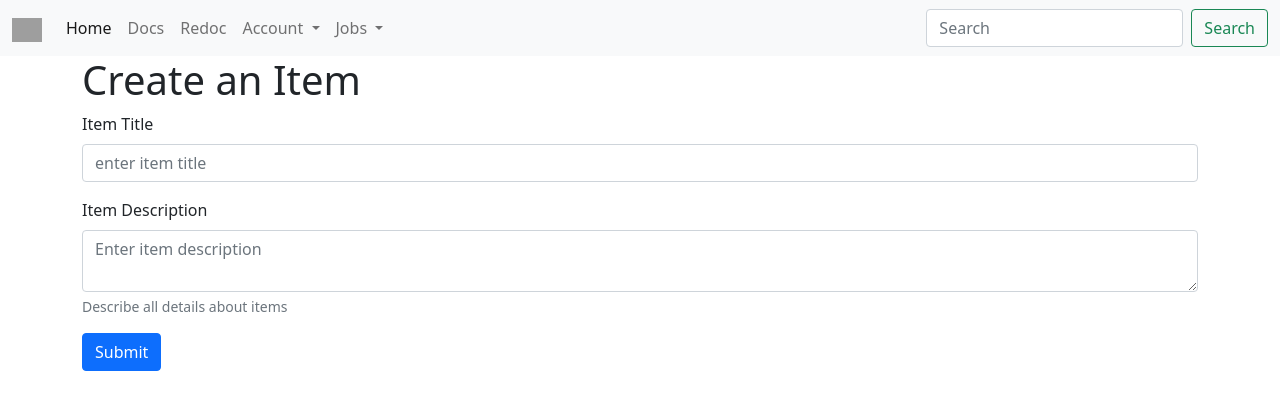
After one commit to Sumanshu-Nankana/FastAPI, a FastAPI app: template learn/templates/create_item.html in a window 1280 px wide. The commit adds this page. Shown: the top 410 px of the page. Run offline with FastAPI, Linux system fonts and the light colour scheme; the template is opened without the code that fills it, so the values that code supplies are empty; parts of the project's set-up code (start-up, migrations or seed data) failed here and were passed over; grey boxes are pictures that could not be loaded.

Commit message:
Create Item and Job Template

```diff
--- a/backend/templates/components/navbar.html
+++ b/backend/templates/components/navbar.html
@@ -24,12 +24,16 @@
           <ul class="dropdown-menu" aria-labelledby="navbarDropdown">
             <li><a class="dropdown-item" href="/register/">Register</a></li>
             <li><a class="dropdown-item" href="/login">Login</a></li>
-            <li><hr class="dropdown-divider"></li>
-            <li><a class="dropdown-item" href="#">Something else here</a></li>
           </ul>
         </li>
-        <li class="nav-item">
-          <a class="nav-link disabled" href="#" tabindex="-1" aria-disabled="true">Disabled</a>
+        <li class="nav-item dropdown">
+          <a class="nav-link dropdown-toggle" href="#" id="navbarDropdown1 rolw="button" data-bs-toggle="dropdown"  aria-expanded="false"">
+			Jobs
+		  </a>
+		  <ul class="dropdown-menu" aria-labelledby="navbarDropdown">
+			<li><a class="dropdown-item" href="/post-a-job">Create Job</a><li>
+			<li><a class="dropdown-item" href="#">Delete Job</a><li>
+		  </ul>
         </li>
       </ul>
       <form class="d-flex">
--- a/backend/templates/shared/base.html
+++ b/backend/templates/shared/base.html
@@ -8,9 +8,6 @@
 
 <body>
 	{% include 'components/navbar.html' %}
-	{% with msg=msg %}
-		{% include 'components/alerts.html' %}
-	{% endwith %}
 	{% block content %}
 	{% endblock %}
 
--- a/backend/webapps/auth/route_login.py
+++ b/backend/webapps/auth/route_login.py
@@ -11,8 +11,10 @@ templates = Jinja2Templates(directory="templates")
 
 
 @router.get("/login")
-def login(request: Request):
-    return templates.TemplateResponse("auth/login.html", {"request": request})
+def login(request: Request, msg: str = None):
+    return templates.TemplateResponse(
+        "auth/login.html", {"request": request, "msg": msg}
+    )
 
 
 @router.post("/login")
--- a/backend/webapps/jobs/route_jobs.py
+++ b/backend/webapps/jobs/route_jobs.py
@@ -25,3 +25,8 @@ def job_detail(id: int, request: Request, db: Session = Depends(get_db)):
     return templates.TemplateResponse(
         "jobs/detail.html", {"request": request, "job": job}
     )
+
+
+@router.get("/post-a-job")
+def create_job(request: Request):
+    return templates.TemplateResponse("jobs/create_job.html", {"request": request})
--- a/backend/webapps/users/forms.py
+++ b/backend/webapps/users/forms.py
@@ -21,7 +21,7 @@ class UserCreateForm:
             self.errors.append("Username must by > 4 chars")
         if not self.email or not (self.email.__contains__("@")):
             self.errors.append("valid email is required")
-        if not self.password or not len(self.password) < 5:
+        if not self.password or not len(self.password) > 5:
             self.errors.append("Password should be > 5 chars")
         if not self.errors:
             return True
--- a/backend/webapps/users/route_users.py
+++ b/backend/webapps/users/route_users.py
@@ -28,7 +28,7 @@ async def register(request: Request, db: Session = Depends(get_db)):
         try:
             user = create_new_user(user=user, db=db)
             return responses.RedirectResponse(
-                "/?msg=Successfully-Registered", status_code=status.HTTP_302_FOUND
+                "/login?msg=Successfully-Registered", status_code=status.HTTP_302_FOUND
             )
         except IntegrityError:
             form.__dict__.get("errors").append("Duplicate username or email")
--- /dev/null
+++ b/learn/templates/create_item.html
@@ -0,0 +1,24 @@
+{% extends 'base.html' %}
+
+{% block title %}
+	<title>Create Item</title>
+{% endblock %}
+
+{% block content %}
+	<div class="container">
+		<h1>Create an Item</h1>
+		<form method="POST">
+		  <div class="mb-3">
+		    <label for="title" class="form-label">Item Title</label>
+		    <input type="text" class="form-control" required name="title" placeholder="enter item title">
+		 </div>
+		 <div class="mb-3">
+    		<label for="description" class="form-label">Item Description</label>
+    		<textarea class="form-control" required name="description" placeholder="Enter item description"></textarea>
+			<div class="form-text">Describe all details about items</div>
+  		</div>
+  		<button type="submit" class="btn btn-primary">Submit</button>
+</form>
+		</form>
+	</div>
+{% endblock %}
--- a/learn/webapps/routers/items.py
+++ b/learn/webapps/routers/items.py
@@ -23,3 +23,8 @@ def item_detail(request: Request, id: int, db: Session = Depends(get_db)):
     return templates.TemplateResponse(
         "item_detail.html", {"request": request, "item": item, "email": email}
     )
+
+
+@router.get("/create-an-item")
+def create_an_item(request: Request):
+    return templates.TemplateResponse("create_item.html", {"request": request})
```
Also changed, not shown: backend/templates/auth/login.html (+7 -5 lines), backend/templates/jobs/create_job.html (added, +35 -0 lines), learn/templates/navbar.html (+8 -4 lines).
